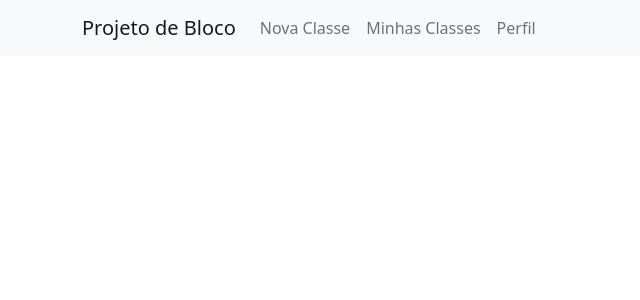
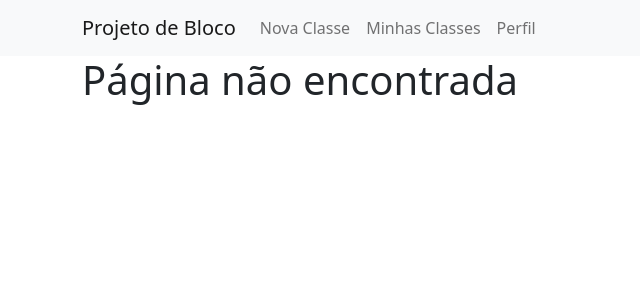
Before and after one commit to gabrielCouto26/agenda-aulas-frontend, a React (Create React App) app: page /profile in a window 1280 px wide. Shown: the top 300 px of the page, without its empty margins (0-640 px from the left). Built offline with nearby package versions, Linux system fonts and the light colour scheme.

Commit message:
implementa view NotFound

```diff
--- /dev/null
+++ b/src/views/notFound.js
@@ -0,0 +1,5 @@
+export default function NotFound() {
+  return (
+    <h1>Página não encontrada</h1>
+  )
+}
```
Also changed, not shown: src/routes.js (+17 -6 lines).
